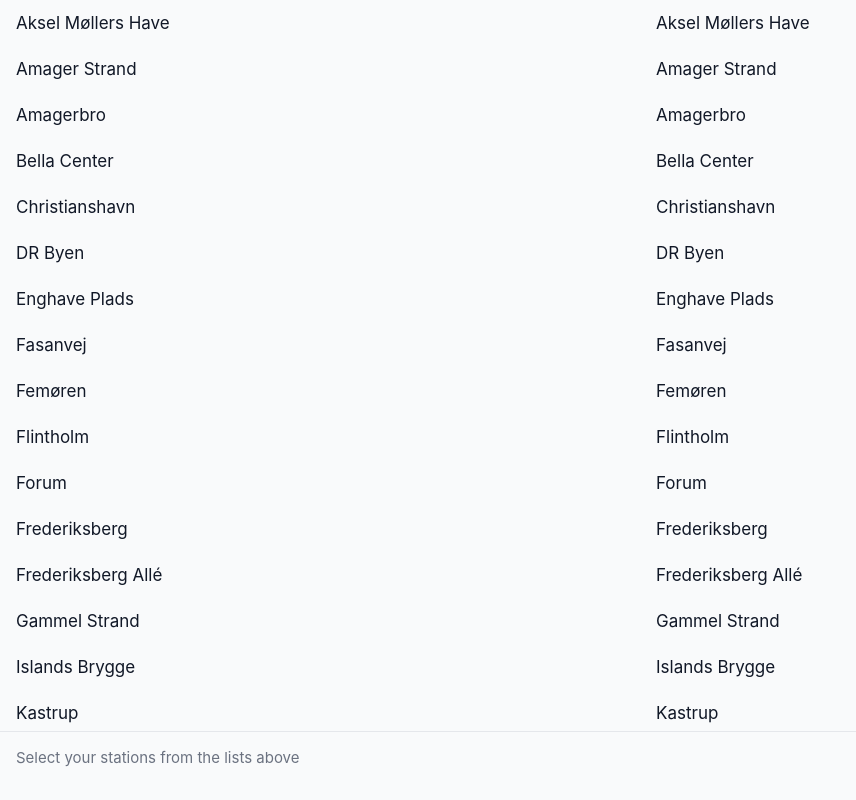
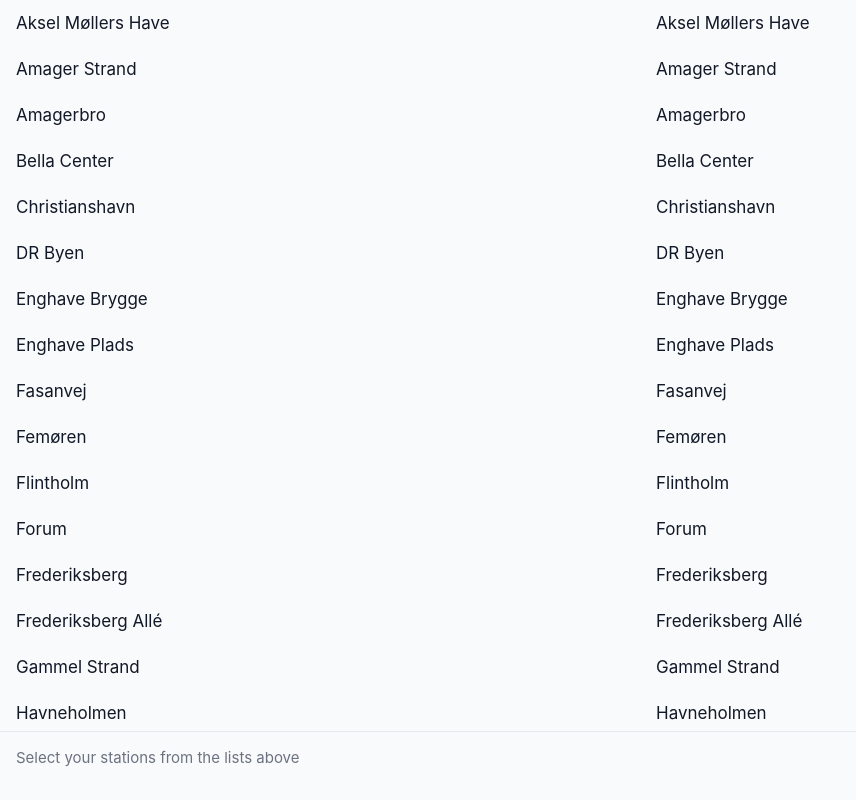
Before and after one commit to dkjess/mo, a Next.js app: page / in a window 1280 px wide. Shown: the whole page, without its empty margins (0-856 px from the left). Built offline with nearby package versions, Linux system fonts and the light colour scheme.

Commit message:
Added missing M4 stations

```diff
--- a/app/data/stations.ts
+++ b/app/data/stations.ts
@@ -84,14 +84,19 @@ export interface Station {
       { name: 'Enghave Plads', layout: 'A' }
     ],
     M4: [
+      { name: 'Orientkaj', layout: 'B' },
+      { name: 'Nordhavn', layout: 'A' },
+      { name: 'Østerport', layout: 'B' },
+      { name: 'Marmorkirken', layout: 'A' },
+      { name: 'Kongens Nytorv', layout: 'B' },
+      { name: 'Gammel Strand', layout: 'A' },
+      { name: 'Rådhuspladsen', layout: 'B' },
       { name: 'Københavns Hovedbanegård', layout: 'A' },
-      { name: 'Rådhuspladsen', layout: 'B' },
-      { name: 'Gammel Strand', layout: 'A' },
-      { name: 'Kongens Nytorv', layout: 'B' },
-      { name: 'Marmorkirken', layout: 'A' },
-      { name: 'Østerport', layout: 'B' },
-      { name: 'Nordhavn', layout: 'A' },
-      { name: 'Orientkaj', layout: 'B' }
+      { name: 'Havneholmen', layout: 'B' },
+      { name: 'Enghave Brygge', layout: 'A' },
+      { name: 'Sluseholmen', layout: 'B' },
+      { name: 'Mozarts Plads', layout: 'A' },
+      { name: 'København Syd', layout: 'B' }
     ]
   };
 
```
